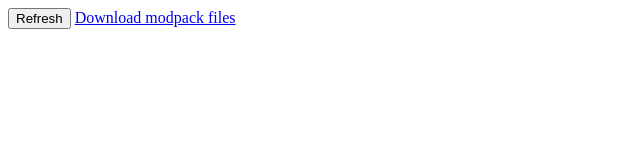
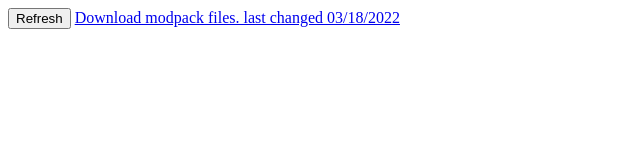
Before and after one commit to dsmiller95/AwsMinecraftManager, a plain HTML site: page index.html in a window 1280 px wide. Shown: the whole page, without its empty margins (0-640 px from the left). Drawn offline with Linux system fonts and the light colour scheme.

Commit message:
add last modified

```diff
--- a/index.html
+++ b/index.html
@@ -5,5 +5,5 @@
 
     <button onclick="location.reload()">Refresh</button>
 
-    <a href="https://github.com/dsmiller95/AwsMinecraftManager/raw/main/Modpack/Anime_computers-1.0.0.zip">Download modpack files</a>
+    <a href="https://github.com/dsmiller95/AwsMinecraftManager/raw/main/Modpack/Anime_computers-1.0.0.zip">Download modpack files. last changed 03/18/2022</a>
 </html>
```
